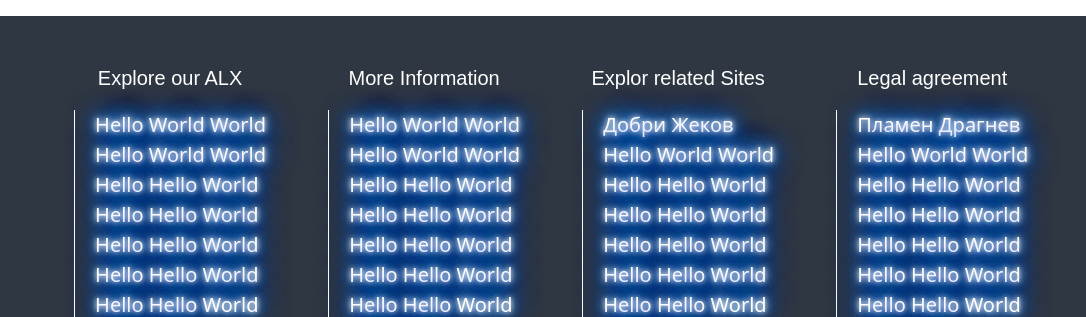
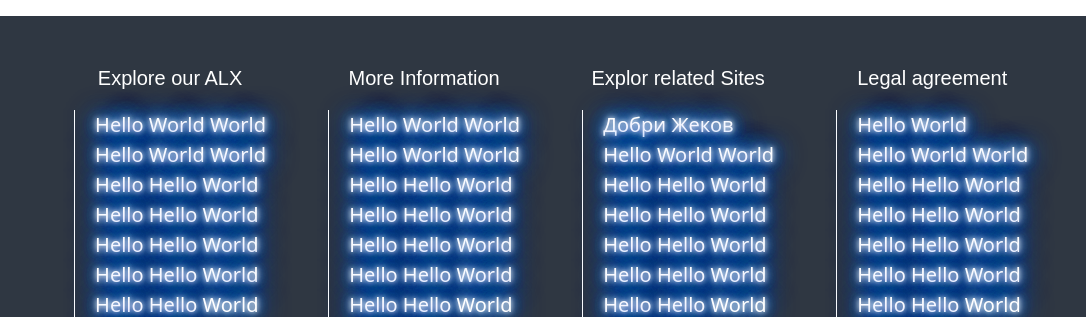
Before and after one commit to zhekovdobri/Alexandragloss_Homepage_Fashion, a plain HTML site: page index.html in a window 1280 px wide. Shown: the part 9032-9349 px from the top of the page, 0-1086 px from the left. Drawn offline with Linux system fonts and the light colour scheme; files whose address does not match are found by name.

Commit message:
Update index.html

```diff
--- a/index.html
+++ b/index.html
@@ -1326,7 +1326,7 @@
                     <nav class="list">
                         <h4>Legal agreement</h4>
                         <ul class="ul-footer">
-                            <li class="li-footer"><a class="a-footer" href="#">Пламен Драгнев</a></li>
+                            <li class="li-footer"><a class="a-footer" href="#">Hello World</a></li>
                             <li class="li-footer"><a class="a-footer" href="#">Hello World World</a></li>
                             <li class="li-footer"><a class="a-footer" href="#">Hello Hello World</a></li>
                             <li class="li-footer"><a class="a-footer" href="#">Hello Hello World</a></li>
```
